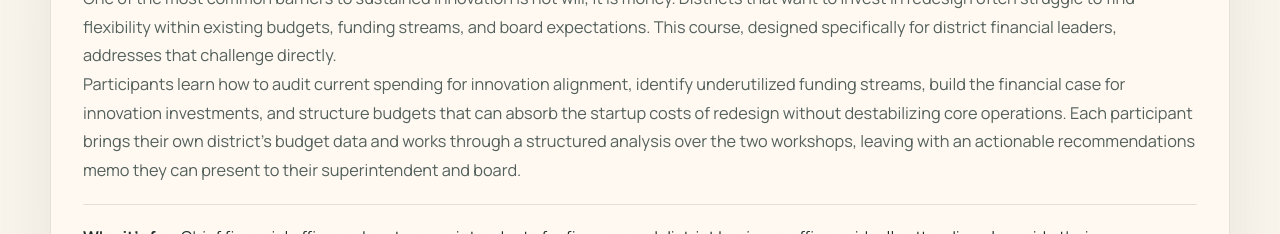
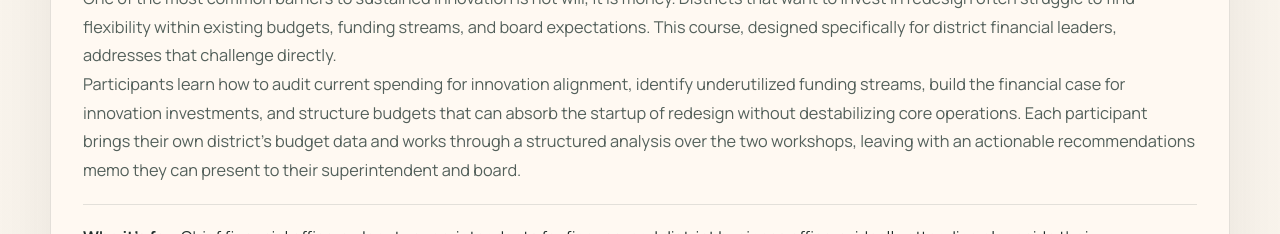
Before and after one commit to erummo4/MockUp-NC-DLI, a website: page pages/learning-labs.html in a window 1280 px wide. Shown: the part 4087-4321 px from the top of the page. Drawn offline with Linux system fonts and the light colour scheme.

Commit message:
Really no cost or price info

```diff
--- a/pages/learning-labs.html
+++ b/pages/learning-labs.html
@@ -198,7 +198,7 @@
               <p>
                 Participants learn how to audit current spending for innovation alignment, identify
                 underutilized funding streams, build the financial case for innovation investments,
-                and structure budgets that can absorb the startup costs of redesign without
+                and structure budgets that can absorb the startup of redesign without
                 destabilizing core operations. Each participant brings their own district's budget
                 data and works through a structured analysis over the two workshops, leaving with
                 an actionable recommendations memo they can present to their superintendent and
```
